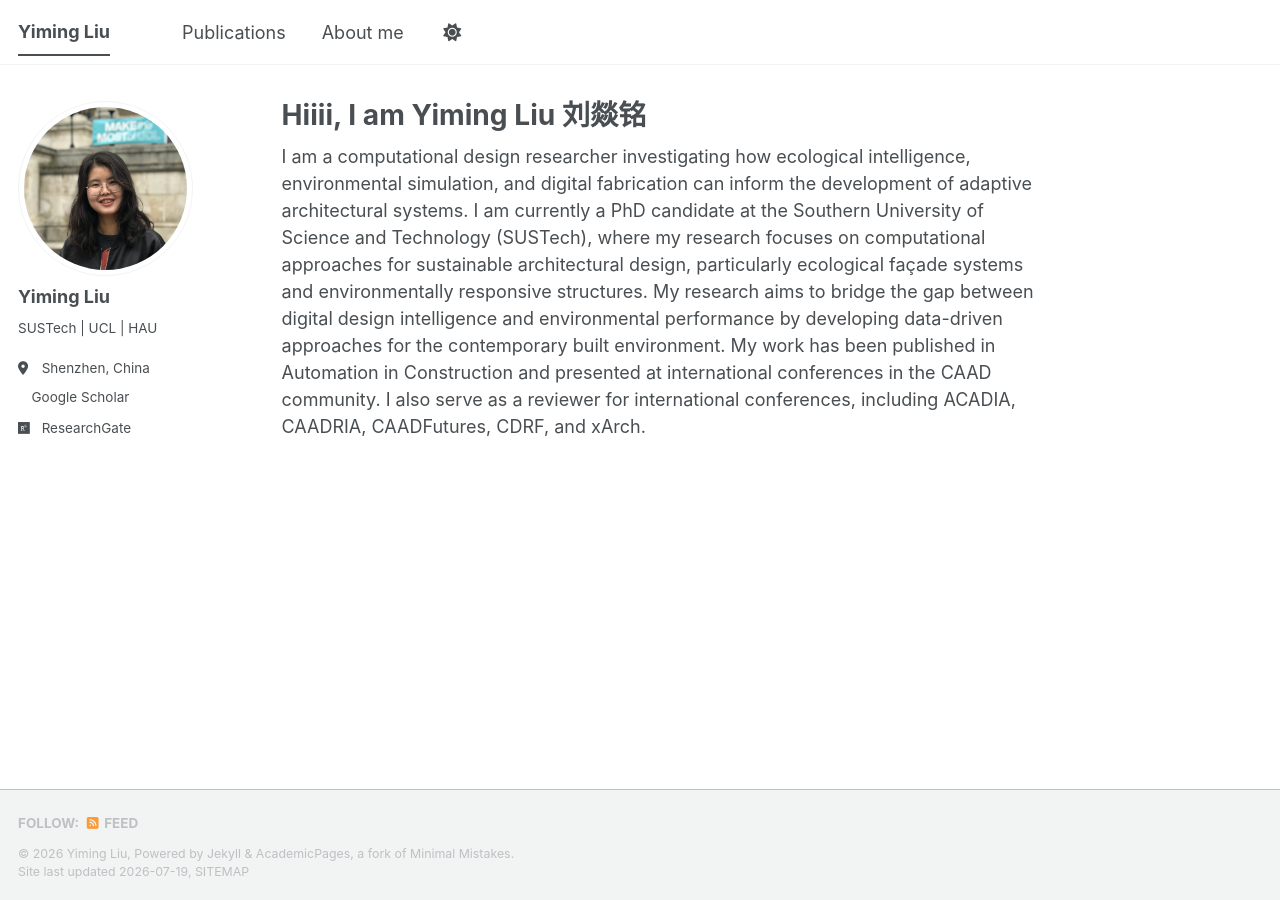
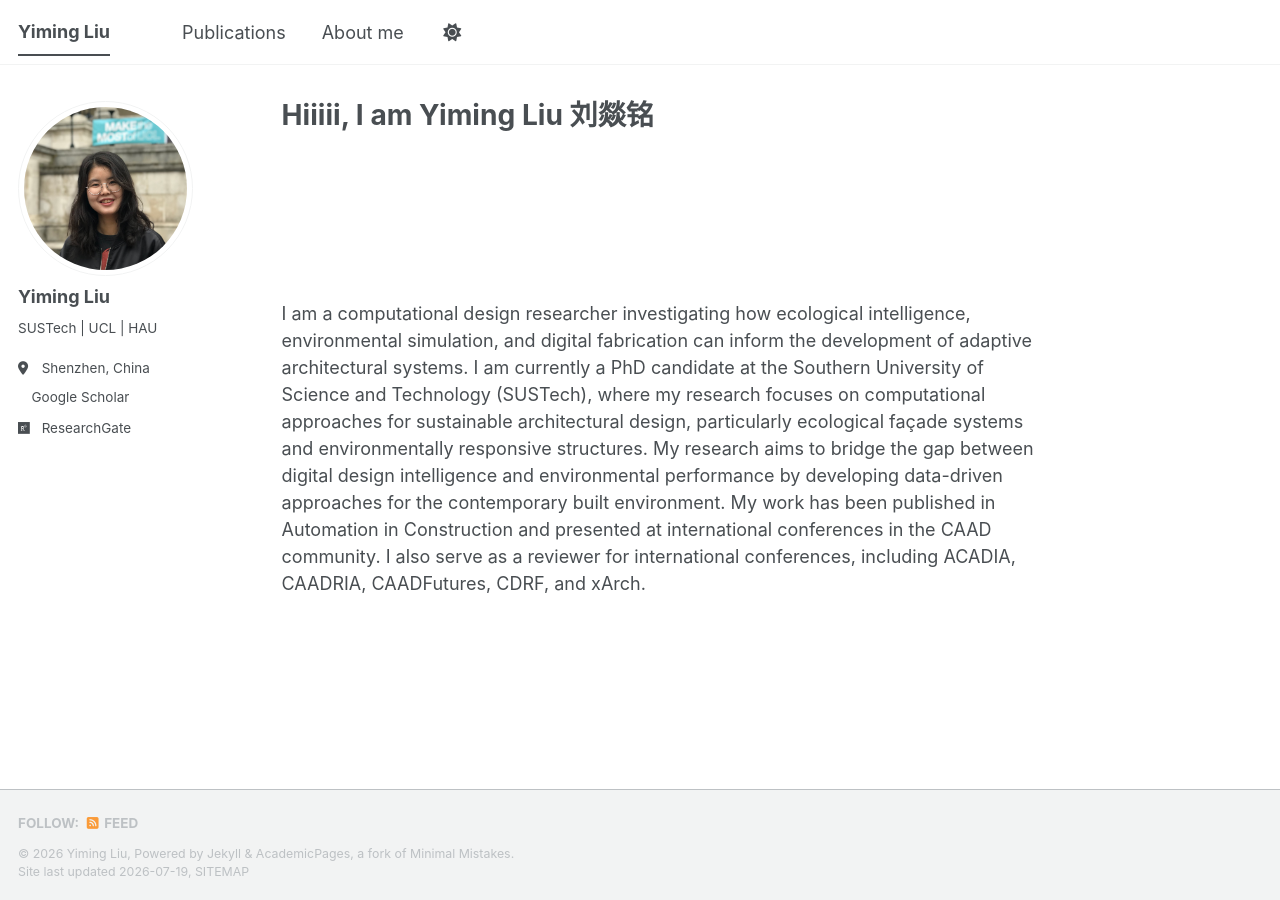
Before and after one commit to LynnYoo0403/LynnYoo0403.github.io, a Jekyll site: the page built from _pages/about.md, in a window 1280 px wide. Built offline with Jekyll 4.4.1, drawn with Linux system fonts in a browser that asks for light colours; a style sheet for code colours, icons or effects is not loaded.

Commit message:
Update title in about.md for consistency

```diff
--- a/_pages/about.md
+++ b/_pages/about.md
@@ -1,10 +1,11 @@
 ---
 permalink: /
-title: "Hiiii, I am Yiming Liu 刘燚铭"
+title: "Hiiiii, I am Yiming Liu 刘燚铭"
 author_profile: true
 redirect_from:
   - /about/
   - /about.html
 ---
+<canvas id="caCanvas"></canvas>
 
 I am a computational design researcher investigating how ecological intelligence, environmental simulation, and digital fabrication can inform the development of adaptive architectural systems. I am currently a PhD candidate at the Southern University of Science and Technology (SUSTech), where my research focuses on computational approaches for sustainable architectural design, particularly ecological façade systems and environmentally responsive structures. My research aims to bridge the gap between digital design intelligence and environmental performance by developing data-driven approaches for the contemporary built environment. My work has been published in Automation in Construction and presented at international conferences in the CAAD community. I also serve as a reviewer for international conferences, including ACADIA, CAADRIA, CAADFutures, CDRF, and xArch.
```
